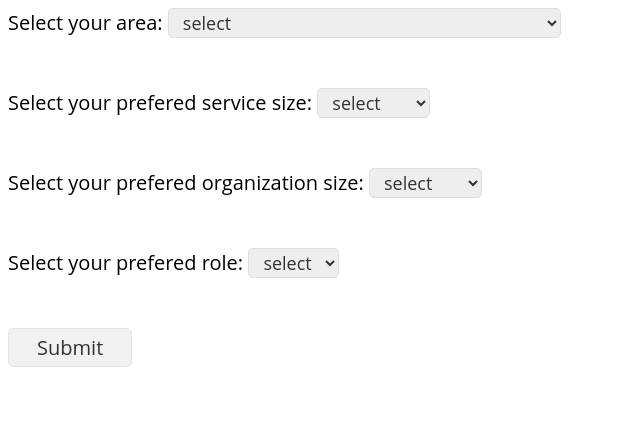
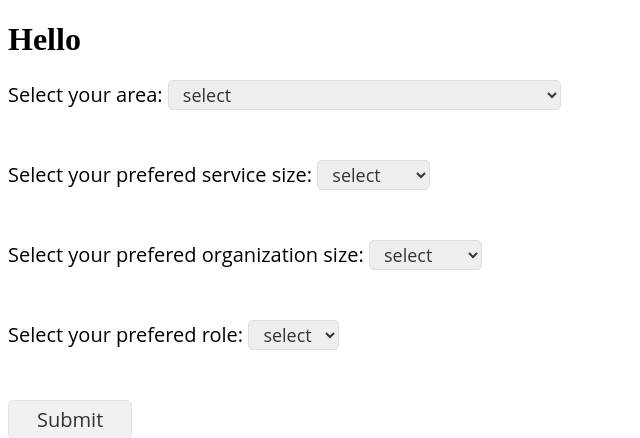
Before and after one commit to duncan-wang/placedumarche_recengine, a Flask app: page / in a window 1280 px wide. Shown: the top 438 px of the page, without its empty margins (0-640 px from the left). Run offline with Flask 2, Linux system fonts and the light colour scheme.

Commit message:
Update index.html

```diff
--- a/templates/index.html
+++ b/templates/index.html
@@ -8,6 +8,9 @@
 
 <body style="background: #ffffff;">
  <div class="login">
+     <h1>
+         Hello
+     </h1>
      <!-- Main Input For Receiving Query to our ML -->
     <form action="{{ url_for('predict')}}"method="post">
               <div class="form-row">
```
